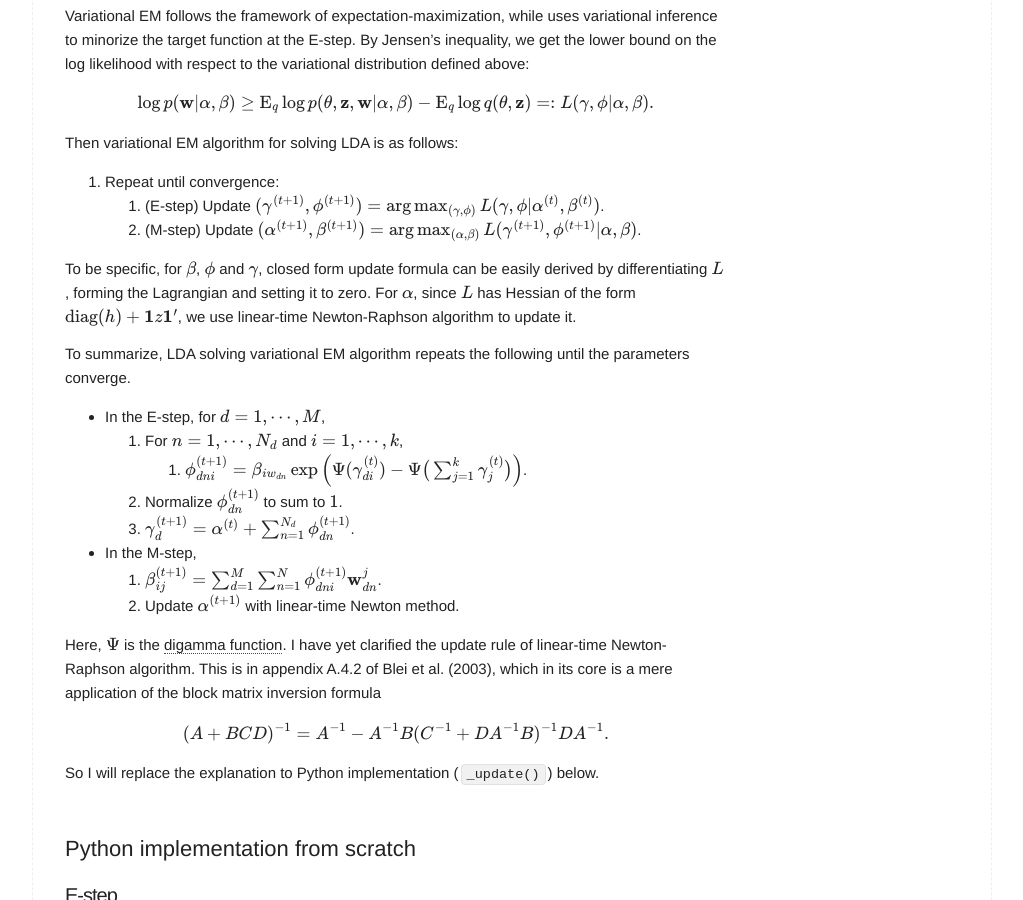
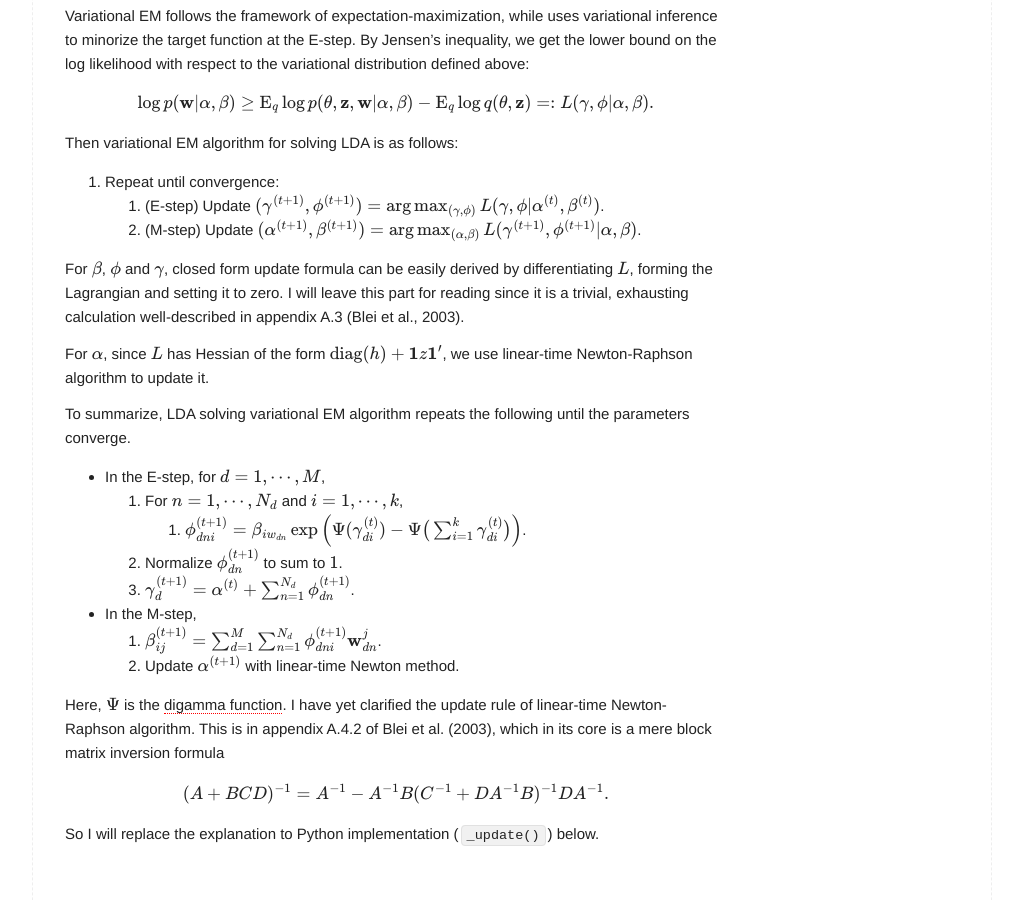
Before and after one commit to naturale0/naturale0.github.io, a Jekyll site: the page built from _posts/2021-02-15-LDA-3-Variational-EM.md, in a window 1280 px wide and 900 px high, scrolled down 1743 px. Shown: the whole window, without its empty margins (128-1151 px from the left). Built offline with Jekyll 4.4.1, drawn with Linux system fonts in a browser that asks for light colours; formulas are drawn with MathJax 3; comment, search, counter and statistics services are not loaded.

Commit message:
fix equations

```diff
--- a/_posts/2021-02-15-LDA-3-Variational-EM.md
+++ b/_posts/2021-02-15-LDA-3-Variational-EM.md
@@ -93,20 +93,22 @@
     1. (E-step) Update $(\gamma^{(t+1)},\phi^{(t+1)}) = \arg\max_{(\gamma,\phi)} L(\gamma,\phi\|\alpha^{(t)},\beta^{(t)})$.
     2. (M-step) Update $(\alpha^{(t+1)},\beta^{(t+1)}) = \arg\max_{(\alpha,\beta)} L(\gamma^{(t+1)},\phi^{(t+1)}\|\alpha,\beta)$.
 
-To be specific, for $\beta$, $\phi$ and $\gamma$, closed form update formula can be easily derived by differentiating $L$, forming the Lagrangian and setting it to zero. For $\alpha$, since $L$ has Hessian of the form $\text{diag}(h) + \mathbf{1}z\mathbf{1}'$, we use linear-time Newton-Raphson algorithm to update it.
+For $\beta$, $\phi$ and $\gamma$, closed form update formula can be easily derived by differentiating $L$, forming the Lagrangian and setting it to zero. I will leave this part for reading since it is a trivial, exhausting calculation well-described in appendix A.3 (Blei et al., 2003).
+
+For $\alpha$, since $L$ has Hessian of the form $\text{diag}(h) + \mathbf{1}z\mathbf{1}'$, we use linear-time Newton-Raphson algorithm to update it.
 
 To summarize, LDA solving variational EM algorithm repeats the following until the parameters converge.
 
 * In the E-step, for $d=1,\cdots,M$,
     1. For $n=1,\cdots,N_d$ and $i=1,\cdots,k$,
-        1. $\phi_{dni}^{(t+1)}=\beta_{iw_{dn}}\exp\left( \Psi(\gamma_{di}^{(t)}) - \Psi\big(\sum_{j=1}^k \gamma_j^{(t)}\big) \right)$.
+        1. $\phi_{dni}^{(t+1)}=\beta_{iw_{dn}}\exp\left( \Psi(\gamma_{di}^{(t)}) - \Psi\big(\sum_{i=1}^k \gamma_{di}^{(t)}\big) \right)$.
     2. Normalize $\phi_{dn}^{(t+1)}$ to sum to $1$.
     3. $\gamma_d^{(t+1)}=\alpha^{(t)}+\sum_{n=1}^{N_d} \phi_{dn}^{(t+1)}$.
 * In the M-step,
-    1. $\beta_{ij}^{(t+1)} = \sum_{d=1}^M \sum_{n=1}^N \phi_{dni}^{(t+1)} \mathbf{w}_{dn}^j$.
+    1. $\beta_{ij}^{(t+1)} = \sum_{d=1}^M \sum_{n=1}^{N_d} \phi_{dni}^{(t+1)} \mathbf{w}_{dn}^j$.
     2. Update $\alpha^{(t+1)}$ with linear-time Newton method.
 
-Here, $\Psi$ is the [digamma function](https://en.wikipedia.org/wiki/Digamma_function). I have yet clarified the update rule of linear-time Newton-Raphson algorithm. This is in appendix A.4.2 of Blei et al. (2003), which in its core is a mere application of the block matrix inversion formula
+Here, $\Psi$ is the [digamma function](https://en.wikipedia.org/wiki/Digamma_function). I have yet clarified the update rule of linear-time Newton-Raphson algorithm. This is in appendix A.4.2 of Blei et al. (2003), which in its core is a mere block matrix inversion formula
 
 
 $$
```
